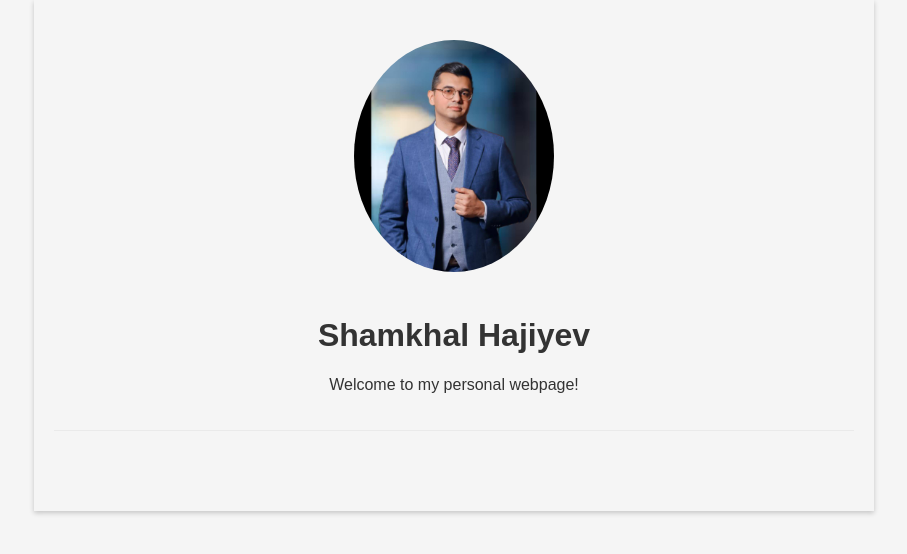
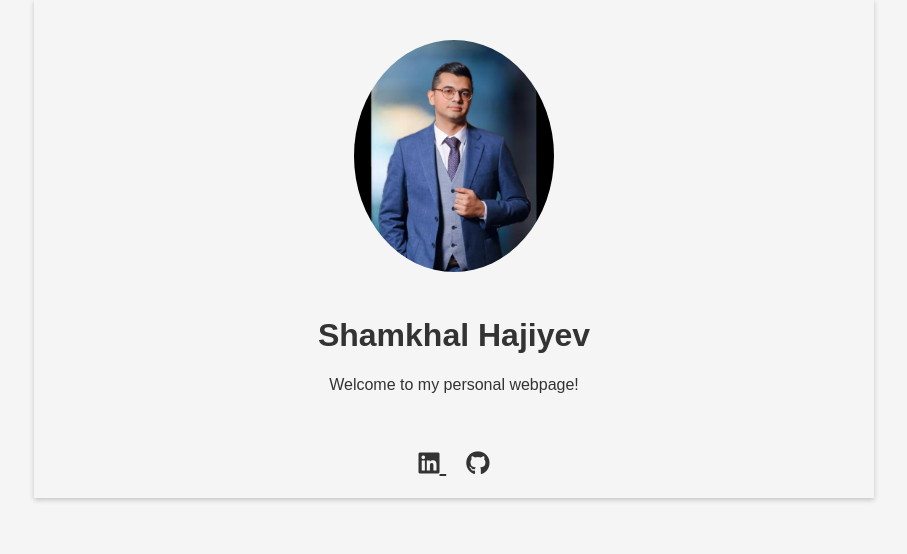
Before and after one commit to ShamkhalHajiyev/shamkhalhajiyev.github.io, a Jekyll site: the page built from README.md, in a window 1280 px wide. Shown: the top 554 px of the page, without its empty margins (186-1093 px from the left). Built offline with Jekyll 4.4.1, drawn with Linux system fonts in a browser that asks for light colours; nearby versions of some CDN libraries; our own code applies the rules of GitHub Pages for plain Markdown files.

Commit message:
Update default.html

```diff
--- a/_layouts/default.html
+++ b/_layouts/default.html
@@ -28,12 +28,16 @@
                 <!-- Your bio content -->
             </section>
             <!-- Other content sections -->
+                        <div class="social-links">
+                <!-- Social links -->
+                <a href="https://www.linkedin.com/in/yourusername" target="_blank" title="LinkedIn">
+                    <i class="fab fa-linkedin"></i>
+                </a>
+                <a href="https://github.com/yourusername" target="_blank" title="GitHub">
+                    <i class="fab fa-github"></i>
+                </a>
+            </div>
         </main>
-        <footer>
-            <div class="social-links">
-                <!-- Social links -->
-            </div>
-        </footer>
     </div>
     <script>
         const toggle = document.querySelector('dark-mode-toggle');
```
